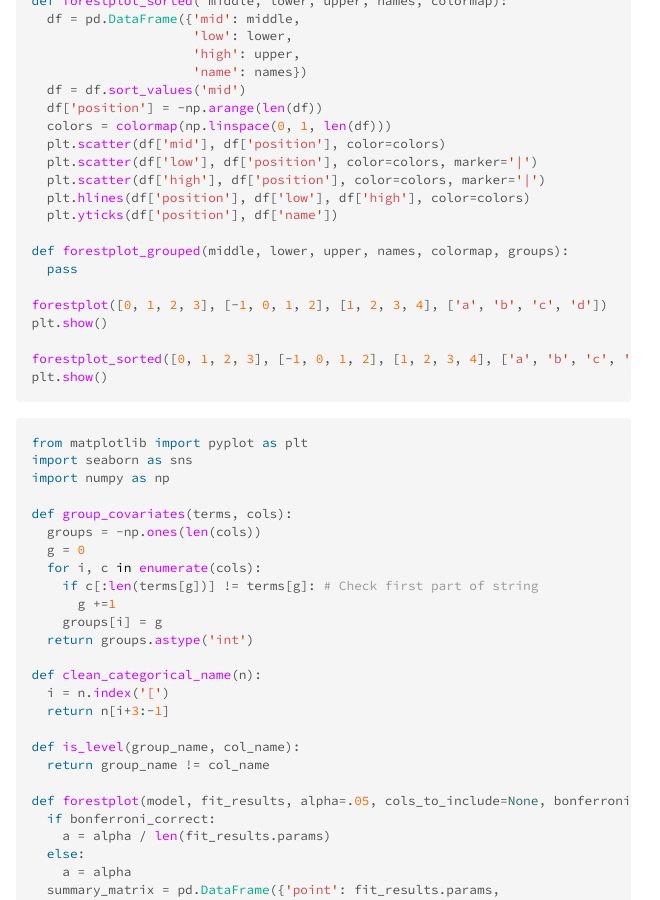
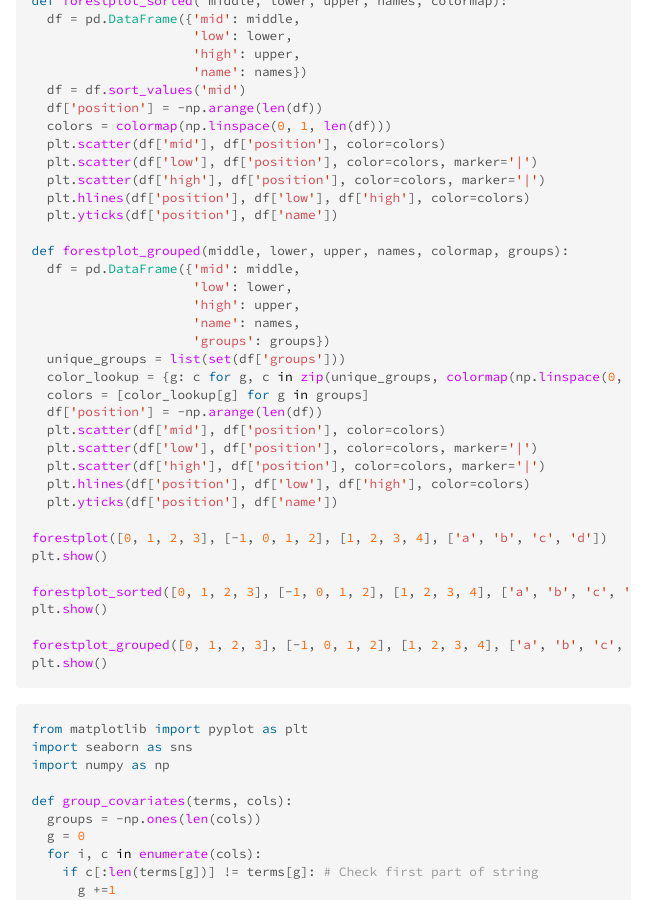
Before and after one commit to lmc2179/lmc2179.github.io, a Jekyll site: the page built from drafts/regression_eda.md, in a window 1280 px wide and 900 px high, scrolled down 1832 px. Shown: the whole window, without its empty margins (317-977 px from the left). Built offline with Jekyll 4.4.1, drawn with Linux system fonts in a browser that asks for light colours; our own code applies the rules of GitHub Pages for plain Markdown files.

Commit message:
Update regression_eda.md

````diff
--- a/drafts/regression_eda.md
+++ b/drafts/regression_eda.md
@@ -78,12 +78,28 @@ def forestplot_sorted( middle, lower, upper, names, colormap):
   plt.yticks(df['position'], df['name'])
 
 def forestplot_grouped(middle, lower, upper, names, colormap, groups):
-  pass
+  df = pd.DataFrame({'mid': middle,
+                     'low': lower,
+                     'high': upper,
+                     'name': names,
+                     'groups': groups})
+  unique_groups = list(set(df['groups']))
+  color_lookup = {g: c for g, c in zip(unique_groups, colormap(np.linspace(0, 1, len(unique_groups))))}
+  colors = [color_lookup[g] for g in groups]
+  df['position'] = -np.arange(len(df))
+  plt.scatter(df['mid'], df['position'], color=colors)
+  plt.scatter(df['low'], df['position'], color=colors, marker='|')
+  plt.scatter(df['high'], df['position'], color=colors, marker='|')
+  plt.hlines(df['position'], df['low'], df['high'], color=colors)
+  plt.yticks(df['position'], df['name'])
 
 forestplot([0, 1, 2, 3], [-1, 0, 1, 2], [1, 2, 3, 4], ['a', 'b', 'c', 'd'])
 plt.show()
 
 forestplot_sorted([0, 1, 2, 3], [-1, 0, 1, 2], [1, 2, 3, 4], ['a', 'b', 'c', 'd'], plt.cm.plasma)
+plt.show()
+
+forestplot_grouped([0, 1, 2, 3], [-1, 0, 1, 2], [1, 2, 3, 4], ['a', 'b', 'c', 'd'], plt.cm.plasma, [0, 0, 1, 2])
 plt.show()
 ```
 
````
